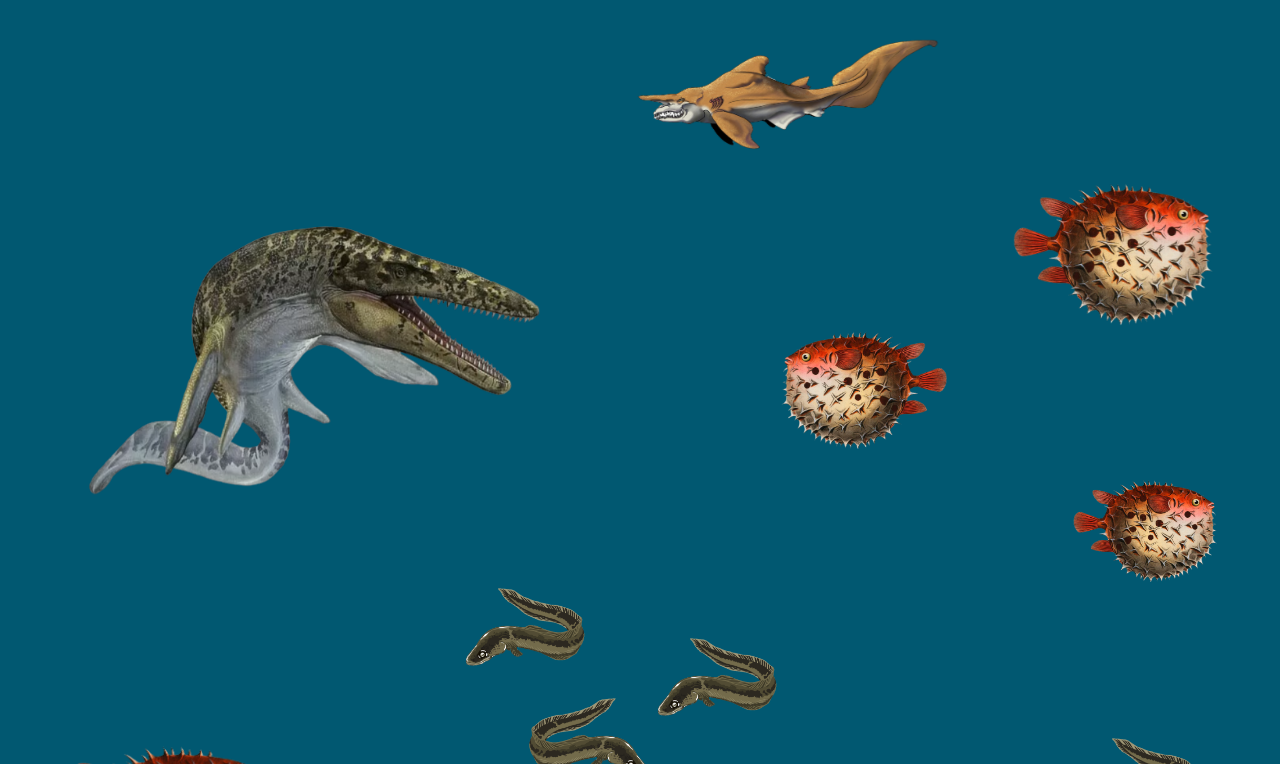
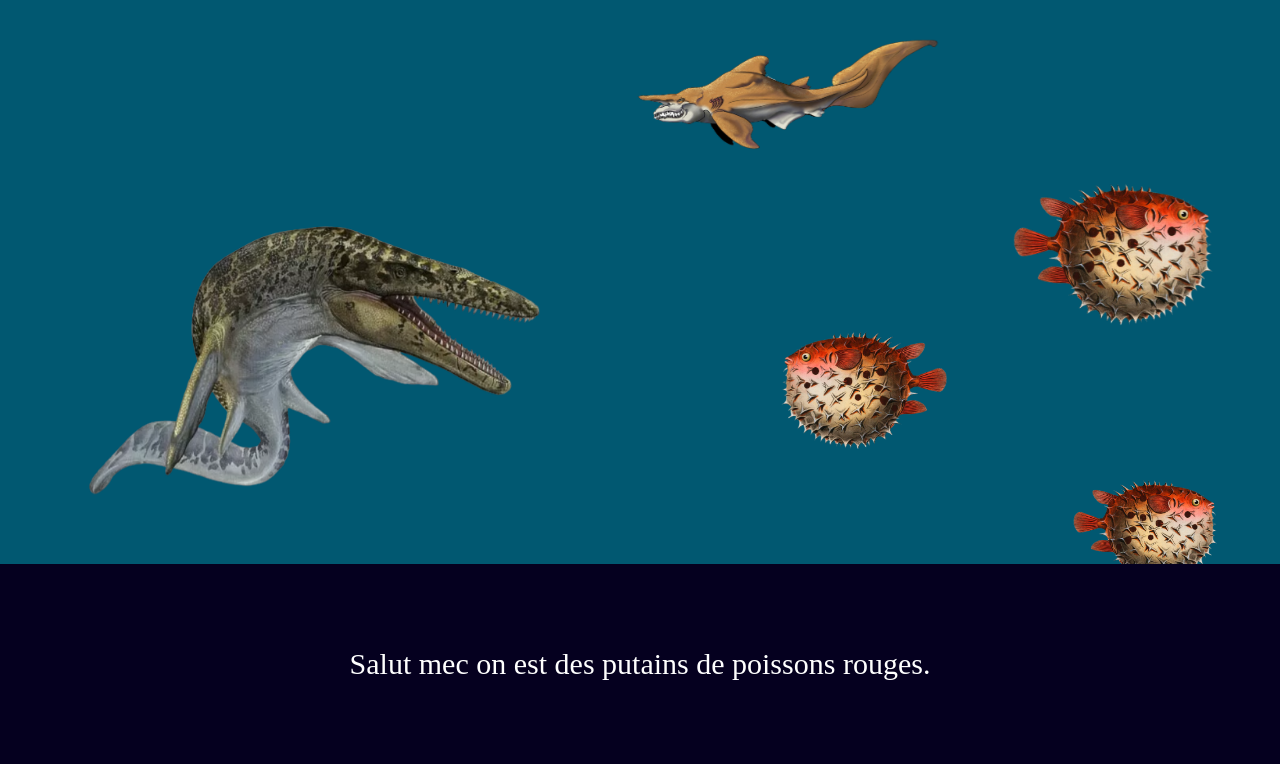
Before and after one commit to Sanchorizo/Abyss, a plain HTML site: page index.html in a window 1280 px wide. Both pictures are taken after a click on the picture 320 px from the left and 1443 px from the top of the page. Shown: the part 1079-1843 px from the top of the page. Drawn offline with Linux system fonts and the light colour scheme.

Commit message:
page mort

```diff
--- a/anim.js
+++ b/anim.js
@@ -1,13 +1,16 @@
 var moz = document.getElementsByClassName("mosa")[0];
 var diag = document.getElementsByClassName("dialogue")[0];
+var hidden = document.getElementsByClassName("hidden")[0];
 
 moz.addEventListener("click", function (event) {
     // Empêche la propagation du clic à l'élément de la page
     event.stopPropagation();
 
     diag.classList.toggle("active");
+    hidden.classList.toggle("active");
 });
 
 document.addEventListener("click", function () {
     diag.classList.remove("active");
+    hidden.classList.remove("active");
 });
--- a/index.html
+++ b/index.html
@@ -8,7 +8,7 @@
     <title>Document</title>
 </head>
 
-<body class="corps">
+<body class="hidden">
     <header>
         <div class="ocean">
             <div class="wave"></div>
--- /dev/null
+++ b/mort.css
@@ -0,0 +1,16 @@
+* {
+    margin: 0;
+    padding: 0;
+}
+
+body {
+    text-align: center;
+}
+
+h1 {
+    color: red;
+}
+
+p {
+    color: white
+}
--- a/style.css
+++ b/style.css
@@ -58,21 +58,19 @@ body {
 /*Ca c'était les vagues*/
 
 .dialogue {
-  width: 200px;
-  position: absolute;
+  width: 100%;
+  position: fixed;
   height: 200px;
-  background-color: black;
+  background-color: #05001f;
   color: white;
-  text-align: center;
+  justify-content: center;
   display: flex;
   align-items: center;
-  top: 100px;
-  left: 623px;
-  border-radius: 100PX;
+  bottom: 0;
   opacity: 0;
+  z-index: 5;
+  font-size: 30px;
 }
-
-.moza {}
 
 .desactive {
   opacity: 0;
@@ -80,6 +78,7 @@ body {
 
 .active {
   opacity: 1;
+  overflow: hidden;
 }
 
 .locean {
```
Also changed, not shown: mort.html (added, +20 -0 lines).
